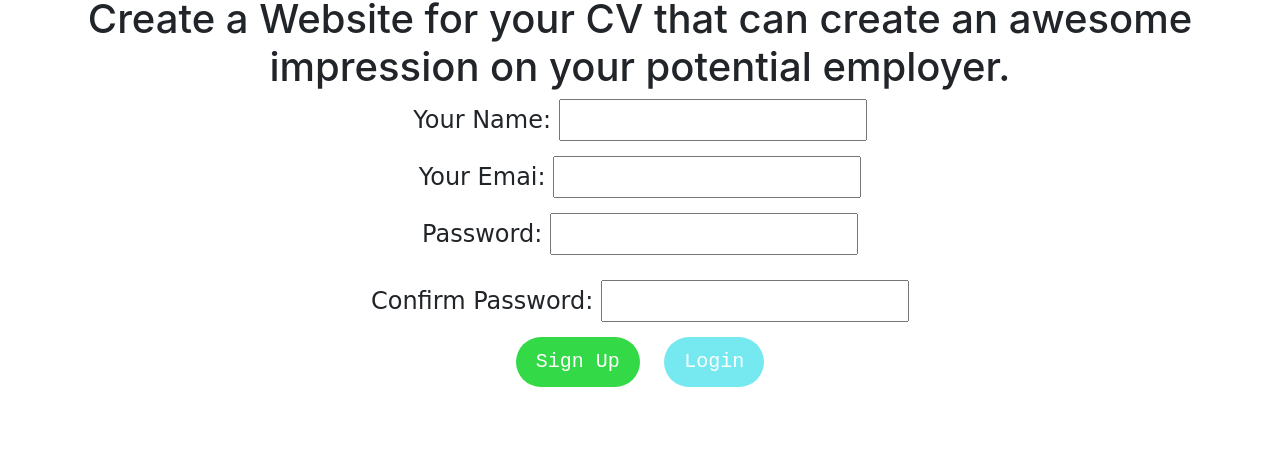
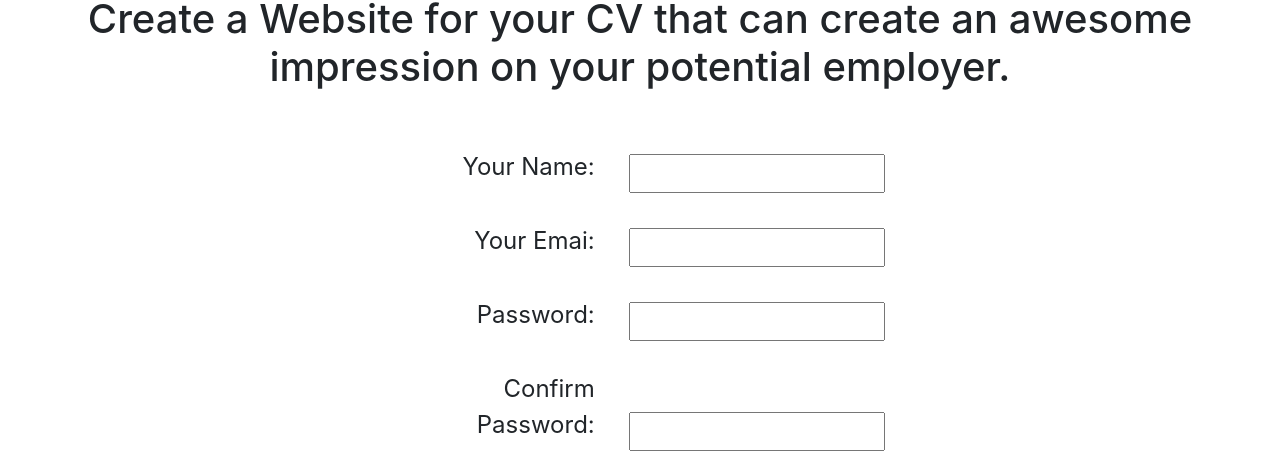
Before and after one commit to mindquaker/WebCV, a plain HTML site: page index.html in a window 1280 px wide. Shown: the part 561-1037 px from the top of the page. Before the commit the page ends 978 px from the top, so only its background shows below. Drawn offline with nearby package versions, Linux system fonts and the light colour scheme.

Commit message:
Update style.css

```diff
--- a/styles/style.css
+++ b/styles/style.css
@@ -21,51 +21,29 @@ h1{
 .middle{
   text-align: center;
 }
-.frm{
+
+.box{ /*Form*/
+  text-align: center;
   padding-top: 50px;
 }
 
-.name{
-  text-align: center;
-  font-family:cursive;
-  font-size: 1.5rem;
-  padding-bottom: 10px;
 
-}
-
-.mail{
-  text-align: center;
-  font-family:cursive;
-  font-size: 1.5rem;
-  padding-bottom: 10px;
-}
-.pass{
-  text-align: center;
-  font-family:cursive;
-  font-size: 1.5rem;
-  padding-bottom: 10px;
-}
-.con{
-  text-align: center;
-  font-family:cursive;
-  font-size: 1.5rem;
-  padding-bottom: 10px;
-}
 .buttons{
   text-align: center;
-  margin-bottom: 30px;
+
+   margin: 30px 0px 100px 100px;
 }
 .butn-1 {
   -webkit-border-radius: 28;
   -moz-border-radius: 28;
   border-radius: 28px;
   font-family: Courier New;
-  color: #ffffff;
+  color: #000000;
   font-size: 20px;
-  background: #34d947;
+  background: #ffffff;
   padding: 10px 20px 10px 20px;
   margin-right: 20px;
-  border: solid #1f628d 0px;
+  border: solid #4CAF50 2px;
   text-decoration: none;
 
 }
@@ -73,6 +51,7 @@ h1{
 .butn-1:hover {
   background: #1da322;
   text-decoration: none;
+  box-shadow: 0 12px 16px 0 rgba(0,0,0,0.24), 0 17px 50px 0 rgba(0,0,0,0.19);
 }
 
 
@@ -81,16 +60,36 @@ h1{
   -moz-border-radius: 28;
   border-radius: 28px;
   font-family: Courier New;
-  color: #ffffff;
+  color: #000000;
   font-size: 20px;
-  background: #76e8f0;
+  background: #ffffff;
   padding: 10px 20px 10px 20px;
-  border: solid #1f628d 0px;
+  border: solid #008CBA 2px;
   text-decoration: none;
 }
 
 .butn-2:hover {
   background: #3cb0fd;
   text-decoration: none;
+  box-shadow: 0 12px 16px 0 rgba(0,0,0,0.24), 0 17px 50px 0 rgba(0,0,0,0.19);
 
 }
+label{
+  display: inline-block;
+  width: 200px;
+  margin-right: 30px;
+  text-align: right;
+  padding-bottom: 30px;
+  font-size: 1.5rem;
+}
+input{
+  text-align: center;
+  font-family: 'Open Sans Condensed', sans-serif;
+
+  padding-bottom: 10px;
+}
+fieldset{
+  border: none;
+  width: 500px;
+  margin: 0px auto;
+}
```
